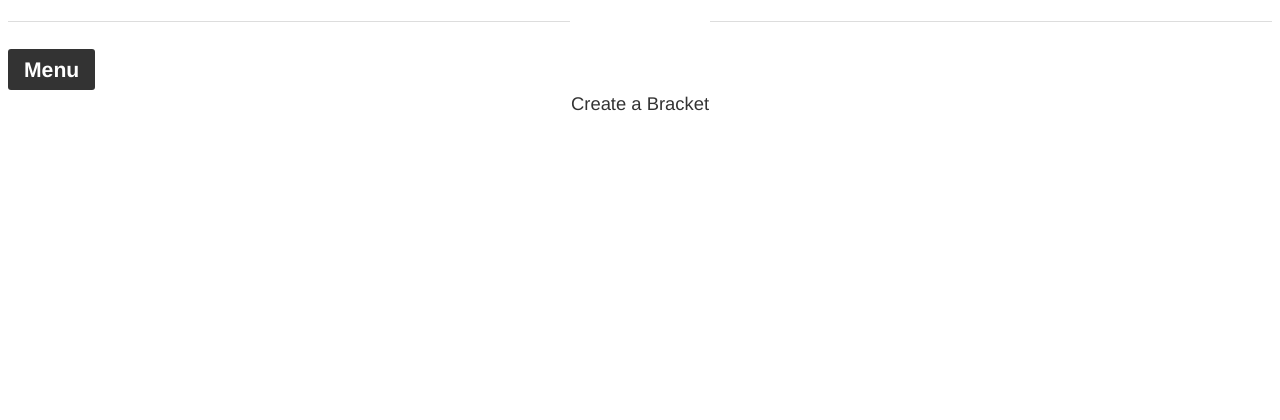
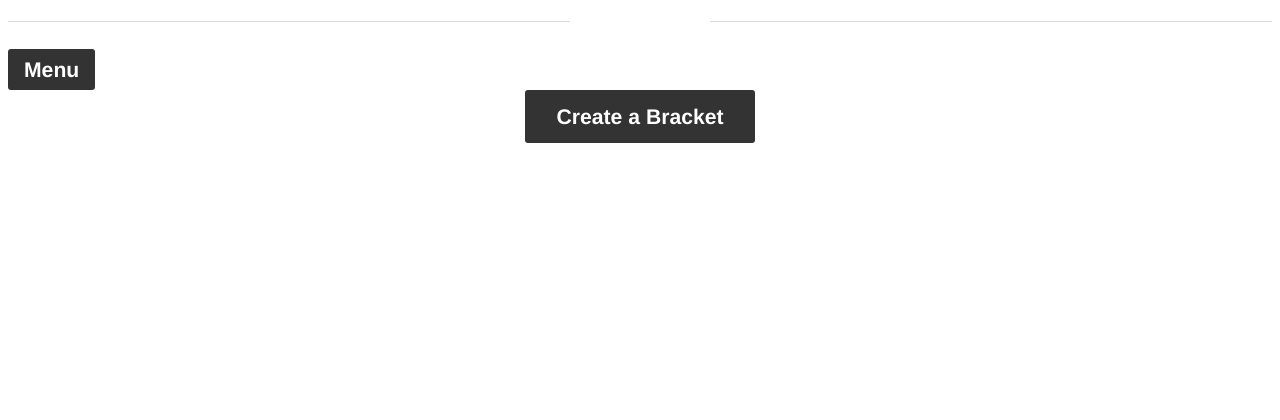
Before and after one commit to TIY-Bracket/bracket_api, a Django app: page / in a window 1280 px wide. Shown: the top 420 px of the page. Run offline with Django 3.2, Linux system fonts and the light colour scheme; style sheets or scripts are compiled from the project's sources; some libraries are stand-ins or nearby versions.

Commit message:
added button to index.html

```diff
--- a/api/templates/api/index.html
+++ b/api/templates/api/index.html
@@ -9,7 +9,9 @@
   <br>
 
 <div class="container">
-<a class="create-bracket-button"  href="bracket_create">Create a Bracket</a>
+
+<a class=" button create-bracket-button"  href="bracket_create"><button type="button">Create a Bracket</button></a>
+
 </div>
 
 <title>{% if request.user.is_authenticated %}Logged In{% else %}Not Logged In{% endif %}</title>
```
